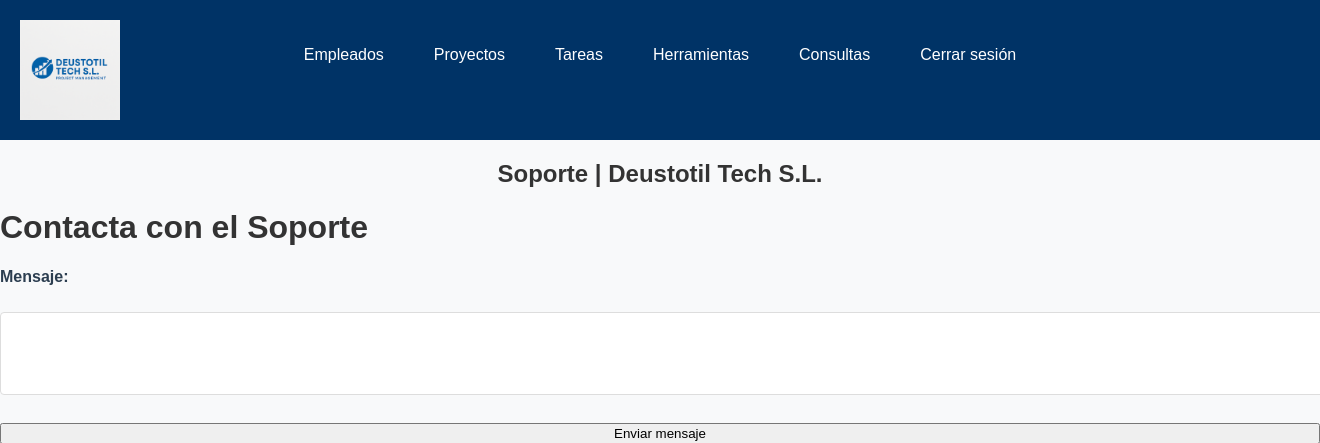
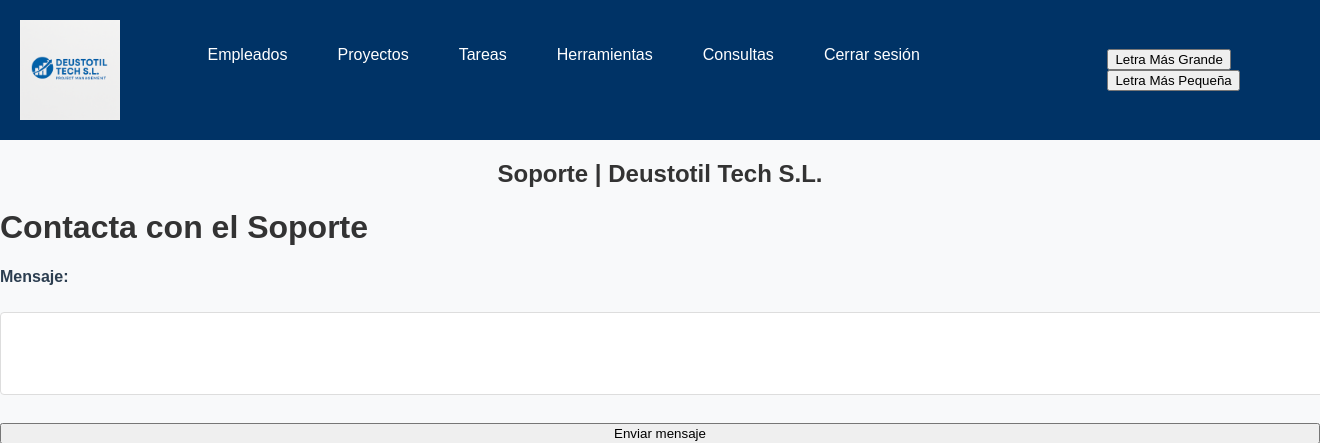
Before and after one commit to GaizkaMiranda/ProyectoWeb2025, a Django app: page /AppDjango/consulta_email/ in a window 1320 px wide; the page is wider, and only the part inside the window is pictured. Shown: the top 443 px of that part. Run offline with Django 5.2, Linux system fonts and the light colour scheme.

Commit message:
Funcionalidad JS Modificar Tamaño de todos los elementos de tipo texto de la AppWeb (falta css). Hay que preguntar si se puede meter en el header

```diff
--- a/AppDjango/templates/base.html
+++ b/AppDjango/templates/base.html
@@ -1,34 +1,48 @@
 <!DOCTYPE html>
 <html lang="en">
   <head>
-    <meta charset="UTF-8">
-    <meta name="viewport" content="width=device-width, initial-scale=1.0">
+    <meta charset="UTF-8" />
+    <meta name="viewport" content="width=device-width, initial-scale=1.0" />
     {% load static %}
-    <link rel="stylesheet" href="{% static 'css/styles.css' %}">
+    <link rel="stylesheet" href="{% static 'css/styles.css' %}" />
+    <script src="{% static 'js/modificarTamanoTexto.js' %}"></script>
   </head>
   <body>
     <header>
-        <img src="{% static 'images/logo.png' %}" alt="Logo" class="header-icon">
+      <img
+        src="{% static 'images/logo.png' %}"
+        alt="Logo"
+        class="header-icon"
+      />
 
       <ul class="menu-horizontal2">
         <li><a href="{% url 'empleados' %}">Empleados</a></li>
         <li><a href="{% url 'proyectos' %}">Proyectos</a></li>
         <li><a href="{% url 'tareas' %}">Tareas</a></li>
         <li><a href="{% url 'herramientas' %}">Herramientas</a></li>
-            <li><a href="{% url 'consulta_email' %}" class="boton-enlace">Consultas</a></li>
-            <li><a href="{% url 'logout' %}" class="boton-enlace">Cerrar sesión</a></li>
+        <li>
+          <a href="{% url 'consulta_email' %}" class="boton-enlace"
+            >Consultas</a
+          >
+        </li>
+        <li>
+          <a href="{% url 'logout' %}" class="boton-enlace">Cerrar sesión</a>
+        </li>
       </ul>
+
+        <div class="botonesModificarTexto">
+            <button id="aumentarTexto">Letra Más Grande</button>
+            <button id="disminuirTexto">Letra Más Pequeña</button>
+        </div>
     </header>
 
-    <h2>{% block title %}⚙️Bienvenido/a a Deustotil Tech S.L.⚙️{% endblock %}</h2>
+    <h2>
+      {% block title %}⚙️Bienvenido/a a Deustotil Tech S.L.⚙️{% endblock %}
+    </h2>
 
-    <div id="content">
-        {% block contenido %}{% endblock %}
-    </div>
+    <div id="content">{% block contenido %}{% endblock %}</div>
 
-    <aside class="sidebar">
-        {% block listado_lateral %}{% endblock %}
-    </aside>
+    <aside class="sidebar">{% block listado_lateral %}{% endblock %}</aside>
 
     <footer>
       {% block footer %}
@@ -51,13 +65,13 @@
           <div class="nosotros">
             <div class="iconos-redes">
               <a href="https://www.linkedin.com/">
-                                <img src="{% static '/images/linkedin.png' %}" alt="LinkedIn">
+                <img src="{% static '/images/linkedin.png' %}" alt="LinkedIn" />
               </a>
               <a href="https://x.com/">
-                                <img src="{% static '/images/twitter.png' %}" alt="Twitter">
+                <img src="{% static '/images/twitter.png' %}" alt="Twitter" />
               </a>
               <a href="https://github.com/GaizkaMiranda/ProyectoWeb2025">
-                                <img src="{% static '/images/github.png' %}" alt="GitHub">
+                <img src="{% static '/images/github.png' %}" alt="GitHub" />
               </a>
             </div>
           </div>
@@ -65,7 +79,10 @@
       </div>
 
       <div class="copyright">
-                <small>&copy;2025 <b>Deustotil Tech S.L.</b> - Página oficial Deustotil Tech S.L.</small>
+        <small
+          >&copy;2025 <b>Deustotil Tech S.L.</b> - Página oficial Deustotil Tech
+          S.L.</small
+        >
       </div>
       {% endblock %}
     </footer>
--- /dev/null
+++ b/static/js/modificarTamanoTexto.js
@@ -0,0 +1,29 @@
+document.addEventListener("DOMContentLoaded", function () {
+    const aumentarTexto = document.getElementById("aumentarTexto");
+    const disminuirTexto = document.getElementById("disminuirTexto");
+
+    let fontSize = 16;
+
+    function cambiarTamanoTexto(tamano) {
+        const elementos = document.querySelectorAll("h1, h2, h3, h4, h5, h6, p, li, td, th");
+        elementos.forEach(el => {
+            el.style.fontSize = tamano + "px";
+        });
+    }
+
+    if (aumentarTexto) {
+        aumentarTexto.addEventListener("click", function (e) {
+            e.preventDefault();
+            fontSize += 1;
+            cambiarTamanoTexto(fontSize);
+        });
+    }
+
+    if (disminuirTexto) {
+        disminuirTexto.addEventListener("click", function (e) {
+            e.preventDefault();
+            fontSize -= 1;
+            cambiarTamanoTexto(fontSize);
+        });
+    }
+});
```
Also changed, not shown: db.sqlite3. Lines whose indentation alone changed are shown as unchanged.
